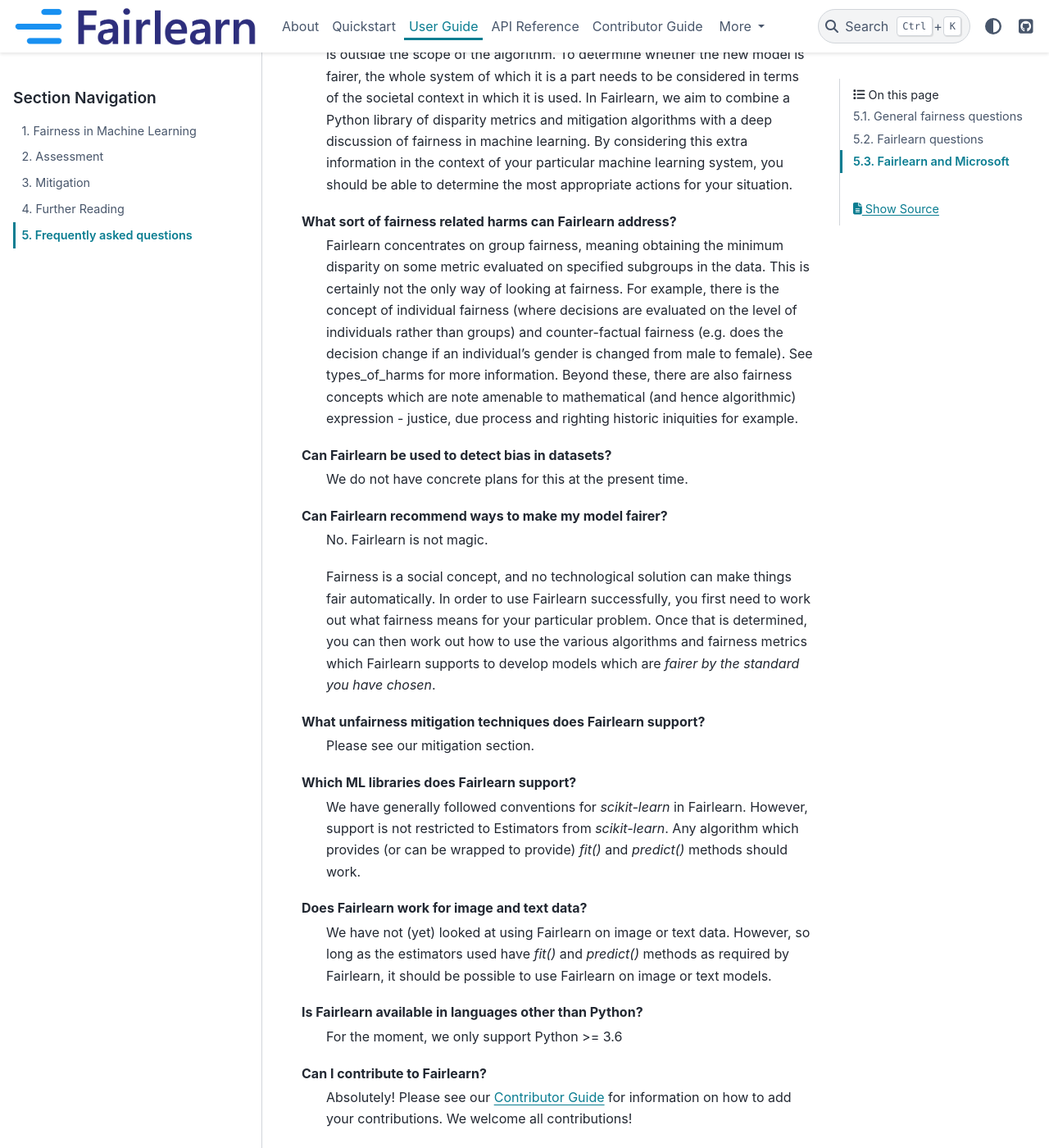
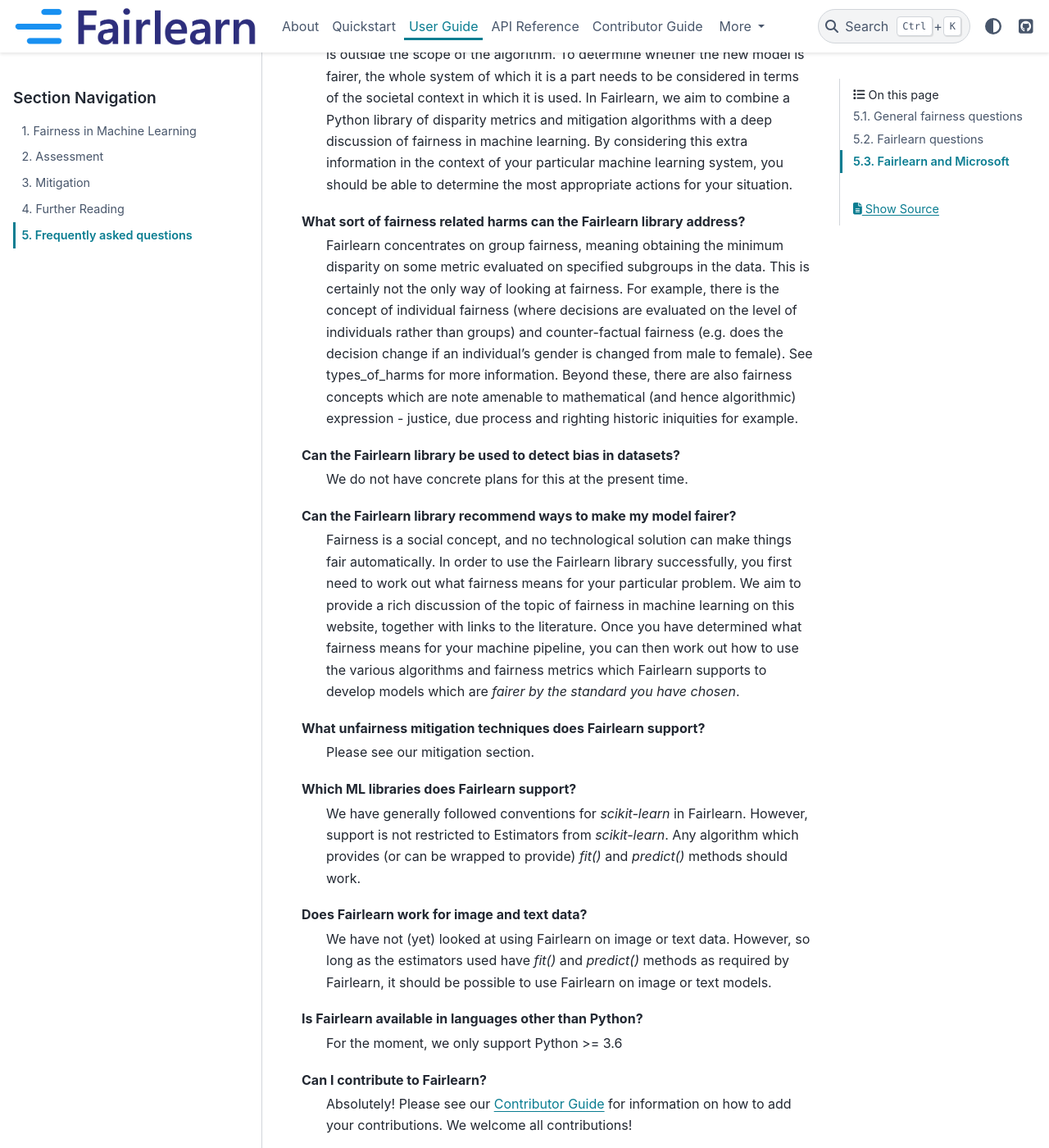
Before and after one commit to fairlearn/fairlearn, a Sphinx documentation site: the page built from docs/user_guide/faq.rst, in a window 1280 px wide and 1400 px high, scrolled down 1365 px. Shown: the whole window at 82% size. Built offline with Sphinx 7.4.7 and the PyData theme 0.15.4, drawn with Linux system fonts in a browser that asks for light colours; pages that are not in the unit, such as notebooks, are missing from menus.

Commit message:
Addressing another comment
Signed-off-by: Richard Edgar <riedgar@microsoft.com>

```diff
--- a/docs/user_guide/faq.rst
+++ b/docs/user_guide/faq.rst
@@ -56,7 +56,7 @@
     By considering this extra information in the context of your particular machine learning system,
     you should be able to determine the most appropriate actions for your situation.
 
-What sort of fairness related harms can Fairlearn address?
+What sort of fairness related harms can the Fairlearn library address?
     Fairlearn concentrates on group fairness, meaning obtaining the minimum disparity on some
     metric evaluated on specified subgroups in the data.
     This is certainly not the only way of looking at fairness.
@@ -68,19 +68,20 @@
     mathematical (and hence algorithmic) expression - justice, due process and
     righting historic iniquities for example.
 
-Can Fairlearn be used to detect bias in datasets?
+Can the Fairlearn library be used to detect bias in datasets?
     We do not have concrete plans for this at the present time.
 
-Can Fairlearn recommend ways to make my model fairer?
-    No. Fairlearn is not magic.
-
+Can the Fairlearn library recommend ways to make my model fairer?
     Fairness is a social concept, and no technological solution can make
     things fair automatically.
-    In order to use Fairlearn successfully, you first need to work out
+    In order to use the Fairlearn library successfully, you first need to work out
     what fairness means for your particular problem.
-    Once that is determined, you can then work out how to use the
-    various algorithms and fairness metrics which Fairlearn supports
-    to develop models which are *fairer by the standard you have chosen*.
+    We aim to provide a rich discussion of the topic of fairness in machine learning
+    on this website, together with links to the literature.
+    Once you have determined what fairness means for your machine pipeline,
+    you can then work out how to use the various algorithms and fairness metrics
+    which Fairlearn supports to develop models which are
+    *fairer by the standard you have chosen*.
 
 What unfairness mitigation techniques does Fairlearn support?
     Please see our :ref:`mitigation` section.
--- a/docs/user_guide/further_reading.rst
+++ b/docs/user_guide/further_reading.rst
@@ -21,5 +21,9 @@
 - `Measures and Mismeasures of Fairness <https://5harad.com/papers/fair-ml.pdf>`_ (Corbett-Davies & Goel, 2018)
 - `Fairness through Awareness <https://arxiv.org/abs/1104.3913>`_ (Dwork et al., 2011)
 - `Algorithmic Fairness from a Non-ideal Perspective <http://zacklipton.com/media/papers/fairness-non-ideal-fazelpour-lipton-2020.pdf>`_ (Fazelpour & Lipton, 2020)
-- `A Survey on Bias and Fairness in Machine Learning <https://arxiv.org/abs/1908.09635>`_ (Mehrabi et al. 2019)
+- `A Survey on Bias and Fairness in Machine Learning <https://arxiv.org/abs/1908.09635>`_ (Mehrabi et al., 2019)
 - `Fairness and Abstraction in Sociotechnical Systems <https://papers.ssrn.com/sol3/papers.cfm?abstract_id=3265913>`_ (Selbst et al., 2018)
+
+A paper discussing a process (using checklists) to ensure that fairness
+
+- `Co-Designing Checklists to Understand Organizational Challenges and Opportunities around Fairness in AI <https://dl.acm.org/doi/abs/10.1145/3313831.3376445>`_ (Madaio et al., 2020)
```
